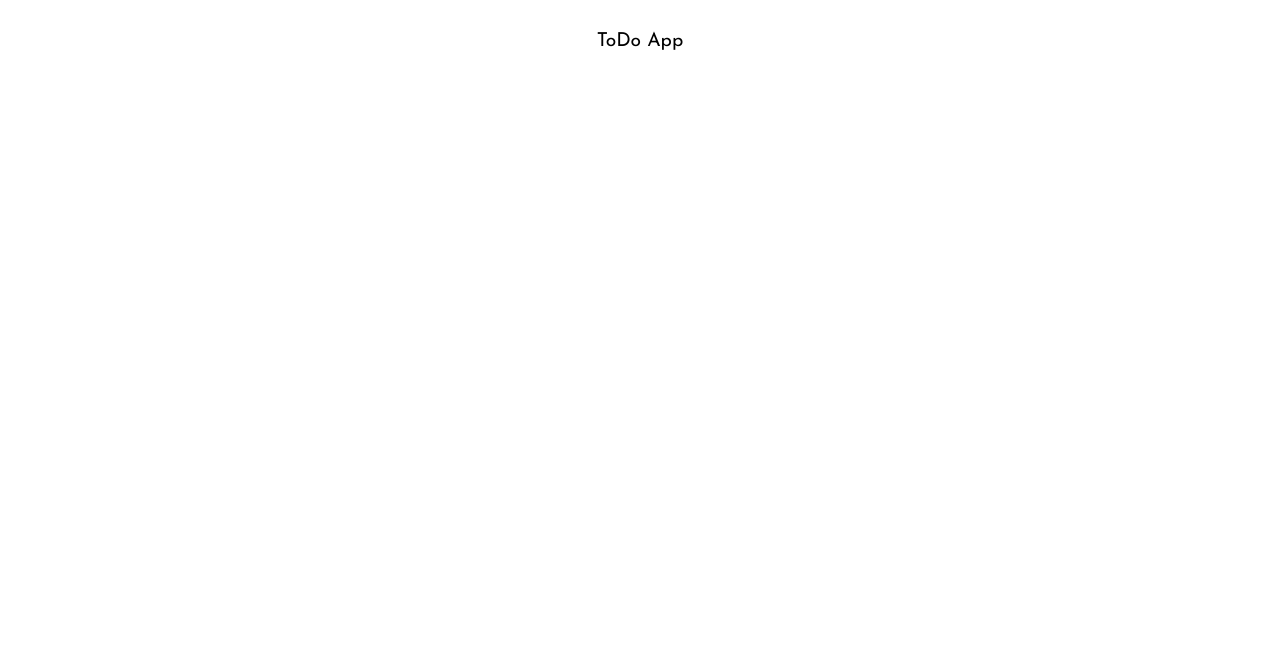
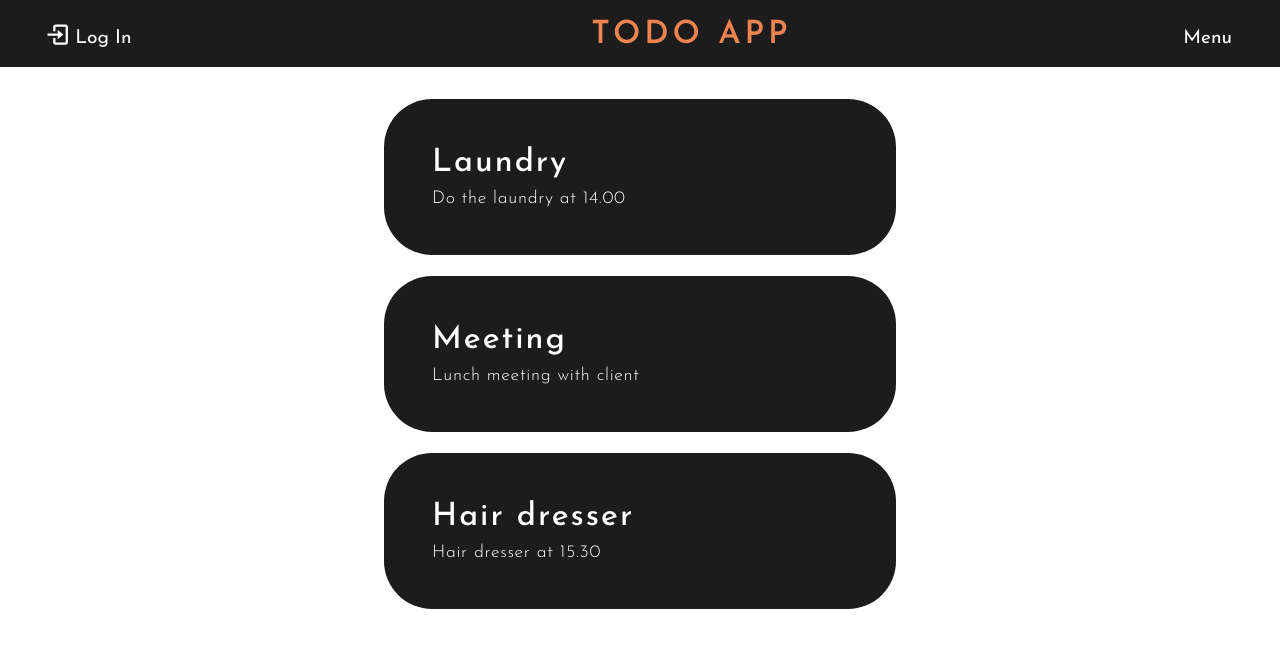
Before and after one commit to JAVAGBG22/react_todo_app, a React (Vite) app: page / in a window 1280 px wide. Shown: the top 648 px of the page. Built offline with nearby package versions, Linux system fonts and the light colour scheme.

Commit message:
created todo item, todo list and rendered in app

```diff
--- a/src/App.jsx
+++ b/src/App.jsx
@@ -1,10 +1,19 @@
 import { useState } from "react";
+import Header from "./components/Header";
+import TodoItem from "./components/TodoItem";
+import TodoList from "./components/TodoList";
+import todoData from "./data/TodoData";
 
 function App() {
+  const [todos, setTodos] = useState(todoData);
+
   return (
-    <div className="container" style={{ color: "black" }}>
-      ToDo App
-    </div>
+    <>
+      <Header />
+      <div className="container" style={{ color: "black" }}>
+        <TodoList todo={todos} />
+      </div>
+    </>
   );
 }
 
--- a/src/components/TodoItem.jsx
+++ b/src/components/TodoItem.jsx
@@ -0,0 +1,18 @@
+import { useState } from "react";
+
+const TodoItem = ({ todo }) => {
+  //const [title, setTitle] = useState("This is a title");
+  //const [task, setTask] = useState("This is a task");
+
+  return (
+    <div
+      className="todo-card"
+      style={{ backgroundColor: "#1c1c1c", padding: "3rem", color: "white" }}
+    >
+      <div className="title">{todo.title}</div>
+      <div className="task">{todo.task}</div>
+    </div>
+  );
+};
+
+export default TodoItem;
--- a/src/components/TodoList.jsx
+++ b/src/components/TodoList.jsx
@@ -0,0 +1,17 @@
+import TodoItem from "./TodoItem";
+
+const TodoList = ({ todo }) => {
+  if (!todo || todo.length === 0) {
+    return <p>No tasks yet!</p>;
+  }
+
+  return (
+    <div className="list">
+      {todo.map((todo) => (
+        <TodoItem todo={todo} key={todo.id} />
+      ))}
+    </div>
+  );
+};
+
+export default TodoList;
--- /dev/null
+++ b/src/data/TodoData.js
@@ -0,0 +1,25 @@
+const todoData = [
+  {
+    id: 1,
+    title: "Laundry",
+    task: "Do the laundry at 14.00",
+    day: "Wednesday",
+    done: false,
+  },
+  {
+    id: 2,
+    title: "Meeting",
+    task: "Lunch meeting with client",
+    day: "Thursday",
+    done: false,
+  },
+  {
+    id: 3,
+    title: "Hair dresser",
+    task: "Hair dresser at 15.30",
+    day: "Monday",
+    done: false,
+  },
+];
+
+export default todoData;
```
Also changed, not shown: src/components/TodoForm.jsx (added).
